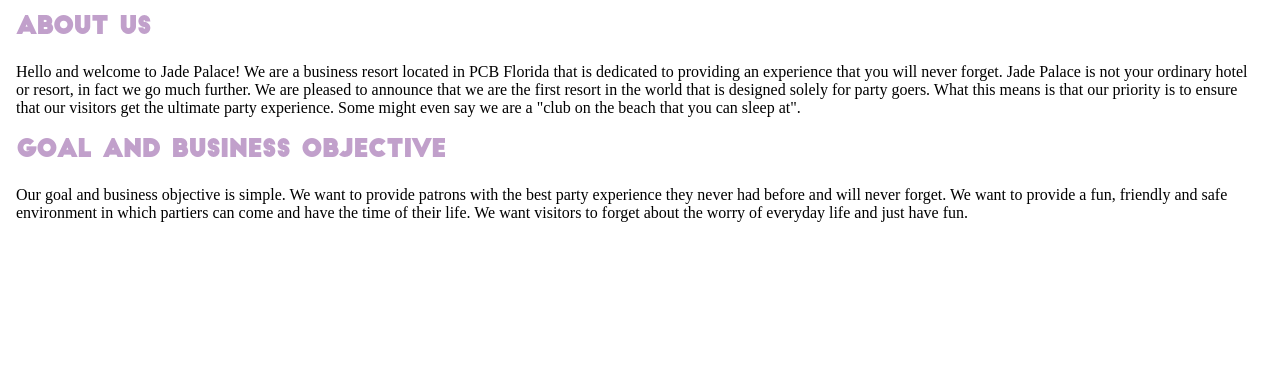
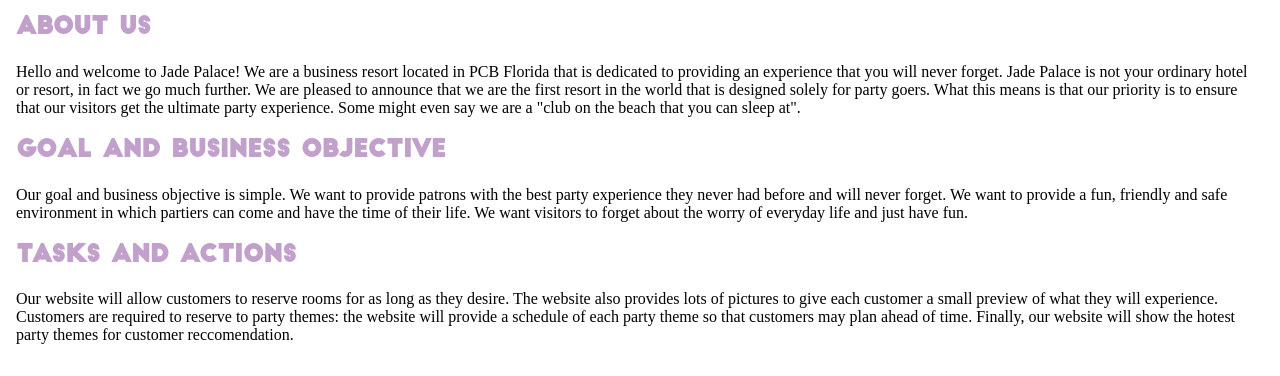
Before and after one commit to wmcclain2/hci_project, a plain HTML site: page index.html in a window 1280 px wide. Shown: the part 662-1038 px from the top of the page. Before the commit the page ends 916 px from the top, so only its background shows below. Drawn offline with Linux system fonts and the light colour scheme; a web font is replaced by a local one.

Commit message:
added tasks and actions

```diff
--- a/index.html
+++ b/index.html
@@ -46,6 +46,16 @@
             <p>Our goal and business objective is simple. We want to provide patrons with the best party experience they never had before and will never forget. We want to provide a fun, friendly and safe environment in which partiers can come and have the time of their life. We want visitors to forget about the worry of everyday life and just have fun.</p>
         </section>
 
+
+
+
+
+
+        <!-- SECTIONS GO HERE -->
+        <section>
+            <h2>Tasks and Actions</h2>
+            <p>Our website will allow customers to reserve rooms for as long as they desire. The website also provides lots of pictures to give each customer a small preview of what they will experience. Customers are required to reserve to party themes: the website will provide a schedule of each party theme so that customers may plan ahead of time. Finally, our website will show the hotest party themes for customer reccomendation.</p>
+        </section>
     </div>
 
 </body>
```
